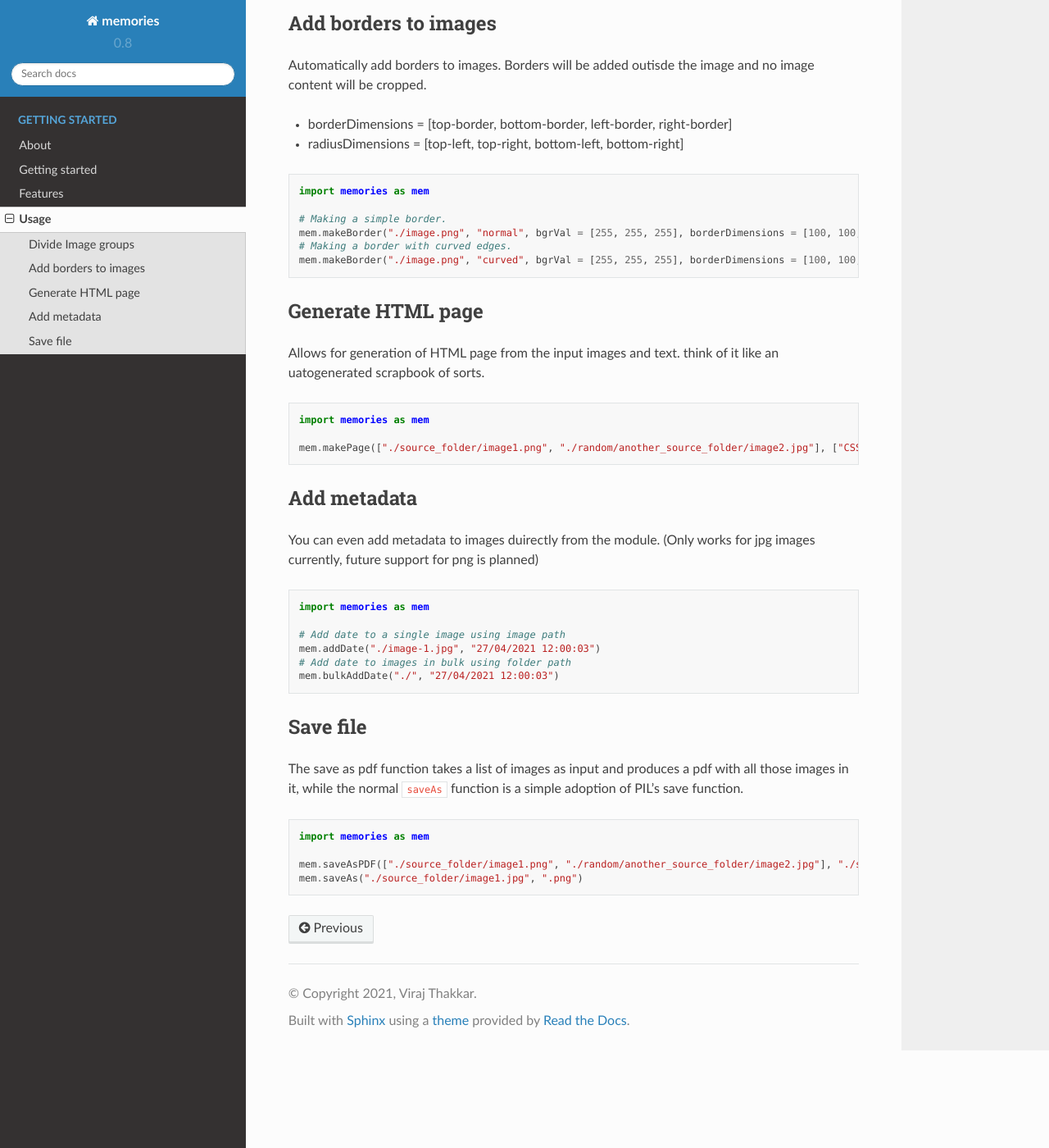
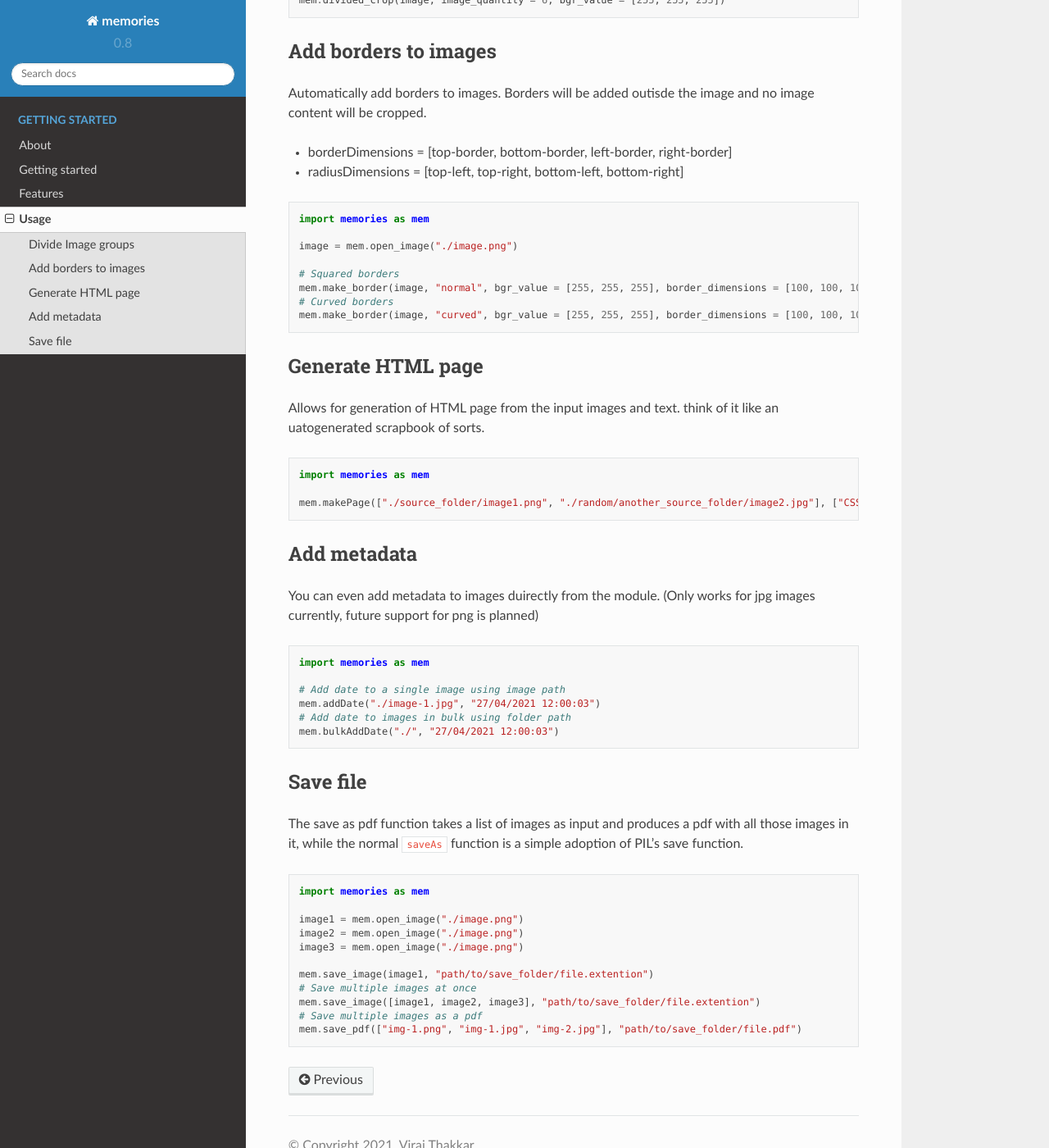
Before and after one commit to veedata/memories, a Sphinx documentation site: the page built from docs/pages/usage.rst, in a window 1280 px wide and 1400 px high, scrolled down 400 px. Shown: the whole window at 82% size. Built offline with Sphinx 7.4.7 and the Read the Docs theme 2.0.0, drawn with Linux system fonts in a browser that asks for light colours; some of the changed text lies outside the part shown.

```diff
--- a/docs/pages/usage.rst
+++ b/docs/pages/usage.rst
@@ -12,7 +12,9 @@ Divide a image of images into multiple seperate images
 
     import memories as mem
 
-    mem.dividedCrop("./image.png", "./", imageQuantity = 6, bgrVal = [255, 255, 255])
+    image = mem.open_image("./image.png")
+
+    mem.divided_crop(image, image_quantity = 6, bgr_value = [255, 255, 255])
 
 Add borders to images
 ---------------------
@@ -26,10 +28,12 @@ Automatically add borders to images. Borders will be added outisde the image and
 
     import memories as mem
 
-    # Making a simple border.
-    mem.makeBorder("./image.png", "normal", bgrVal = [255, 255, 255], borderDimensions = [100, 100, 100, 100])
-    # Making a border with curved edges.
-    mem.makeBorder("./image.png", "curved", bgrVal = [255, 255, 255], borderDimensions = [100, 100, 100, 100], radiusDimensions = [100, 100, 100, 100])
+    image = mem.open_image("./image.png")
+
+    # Squared borders
+    mem.make_border(image, "normal", bgr_value = [255, 255, 255], border_dimensions = [100, 100, 100, 100])
+    # Curved borders
+    mem.make_border(image, "curved", bgr_value = [255, 255, 255], border_dimensions = [100, 100, 100, 100], radius_dimensions = [100, 100, 100, 100])
 
 
 Generate HTML page
@@ -68,5 +72,12 @@ The save as pdf function takes a list of images as input and produces a pdf with
 
     import memories as mem
 
-    mem.saveAsPDF(["./source_folder/image1.png", "./random/another_source_folder/image2.jpg"], "./save_folder/file.pdf")
-    mem.saveAs("./source_folder/image1.jpg", ".png")
+    image1 = mem.open_image("./image.png")
+    image2 = mem.open_image("./image.png")
+    image3 = mem.open_image("./image.png")
+
+    mem.save_image(image1, "path/to/save_folder/file.extention")
+    # Save multiple images at once
+    mem.save_image([image1, image2, image3], "path/to/save_folder/file.extention")
+    # Save multiple images as a pdf
+    mem.save_pdf(["img-1.png", "img-1.jpg", "img-2.jpg"], "path/to/save_folder/file.pdf")
--- a/memories/__init__.py
+++ b/memories/__init__.py
@@ -7,7 +7,7 @@ from .meta import add_date
 from .meta import bulk_add_date
 from .meta import add_date_png
 
-from .save_as import open_image_file
+from .save_as import open_image
 from .save_as import save_pdf
 from .save_as import save_image
 
```
Also changed, not shown: README.md (+31 -17 lines), docs/pages/getting-started.rst (+22 -8 lines), 1 other file.
